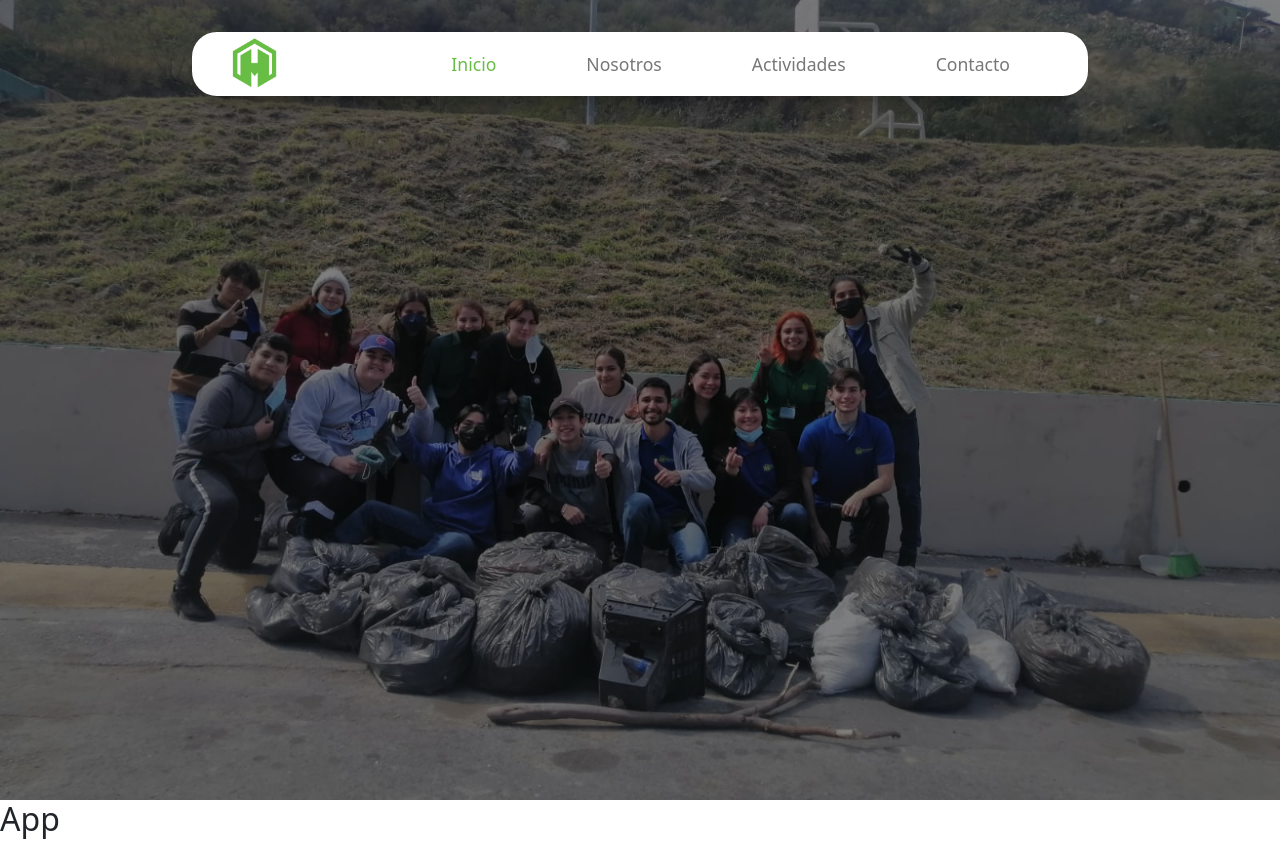
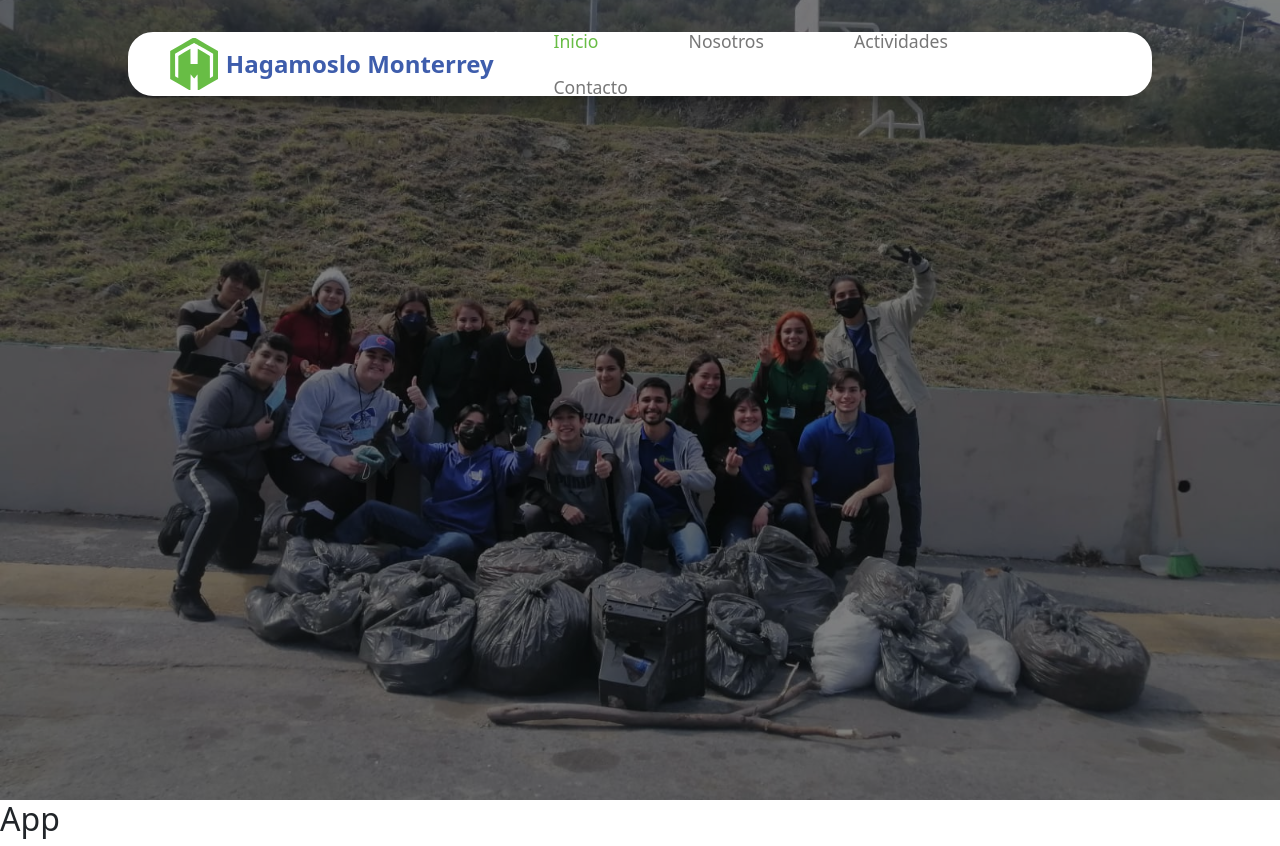
Before and after one commit to Cristiansb2003/Hagamoslo_Monterrey, a React (Vite) app: page / in a window 1280 px wide. Built offline with nearby package versions, Linux system fonts and the light colour scheme.

Commit message:
Se agrego las letras y se agrando el menu

```diff
--- a/src/Cabecera/Cabecera.jsx
+++ b/src/Cabecera/Cabecera.jsx
@@ -1,5 +1,6 @@
 import Menu from "../Menu/Menu";
 import img1 from "./../assets/actividad_piloto/1.jpg";
+import img2 from "./../assets/actividad_piloto/2.jpg"
 import st from "./cabecera.module.css";
 function Cabecera() {
   return (
@@ -18,7 +19,7 @@ function Cabecera() {
           </div>
 
           <div className="carousel-item">
-            <img src={img1} className="d-block w-100" alt="..." />
+            <img src={img2} className="d-block w-100" alt="..." />
           </div>
           <div className="carousel-item">
             <img src={img1} className="d-block w-100" alt="..." />
--- a/src/Menu/Menu.jsx
+++ b/src/Menu/Menu.jsx
@@ -1,10 +1,17 @@
-import logo from "./../assets/HM_emblema.png";
+import logoSVG from "./../assets/HM emblema.svg";
 import st from "./menu.module.css";
 function Menu() {
   return (
     <div className={st.contenedor_padre}>
       <div className={st.contenedor_hijo}>
-        <div className={st.logo}><img src={logo} alt="" /></div>
+        <div className={st.logo_contenedor}>
+          <div className={st.logo}>
+            <img src={logoSVG} alt="" />
+          </div>
+          <div className={st.logo_letras}>
+            <span>Hagamoslo Monterrey</span>
+          </div>
+        </div>
         <nav>
           <ul>
             <li className={st.ini}>Inicio</li>
--- a/src/Menu/menu.module.css
+++ b/src/Menu/menu.module.css
@@ -1,11 +1,10 @@
-.contenedor_padre{
+.contenedor_padre {
   display: flex;
   justify-content: center;
   width: 100%;
-
 }
-.contenedor_hijo{
-    width: 70%;
+.contenedor_hijo {
+  width: 80%;
   height: 4rem;
   border: solid #fff;
   display: flex;
@@ -14,22 +13,11 @@
   background: #fff;
   border-radius: 25px;
   padding: 0;
-    box-shadow: 0 25px 20px -20px rgba(0, 0, 0, .4);
+  box-shadow: 0 25px 20px -20px rgba(0, 0, 0, 0.4);
 }
-.logo{
-    margin-left: 2rem;
-    width: 3.5rem;
-    height: 3.5rem;
-    color: #68BD45;
-}
-.logo img{
-    width: 100%;
-    height: 100%;
-    object-fit: cover;
-    opacity: 1;
-}
+
 /* seccion de navegacion */
-nav ul li{
+nav ul li {
   list-style: none;
   display: inline-block;
   padding: 0px 35px;
@@ -39,12 +27,39 @@ nav ul li{
   color: #777;
   cursor: pointer;
 }
-nav ul{
+nav ul {
   padding: 0 30px 0px 0px;
   margin: 0;
-
 }
 /* seccion de botones */
-.ini{
-    color: #68BD45;
+.ini {
+  color: #68bd45;
 }
+
+/* logo */
+.logo_letras {
+  display: flex;
+  align-items: center;
+  font-weight: 800;
+  font-size: 1.5rem;
+  color: #3E5DAC;
+  margin-left: .5rem;
+}
+.logo_contenedor {
+  width: 25rem;
+  height: 3.3rem;
+  display: flex;
+  align-content: center;
+  justify-content: center;
+}
+.logo {
+  margin-left: 1.5rem;
+  width: 3rem;
+  color: #68bd45;
+}
+.logo img {
+  width: 100%;
+  height: 100%;
+  object-fit: cover;
+  opacity: 1;
+}
```
Also changed, not shown: 1 other file (tests, documents, lock files or other folders). Lines whose indentation alone changed are shown as unchanged.
